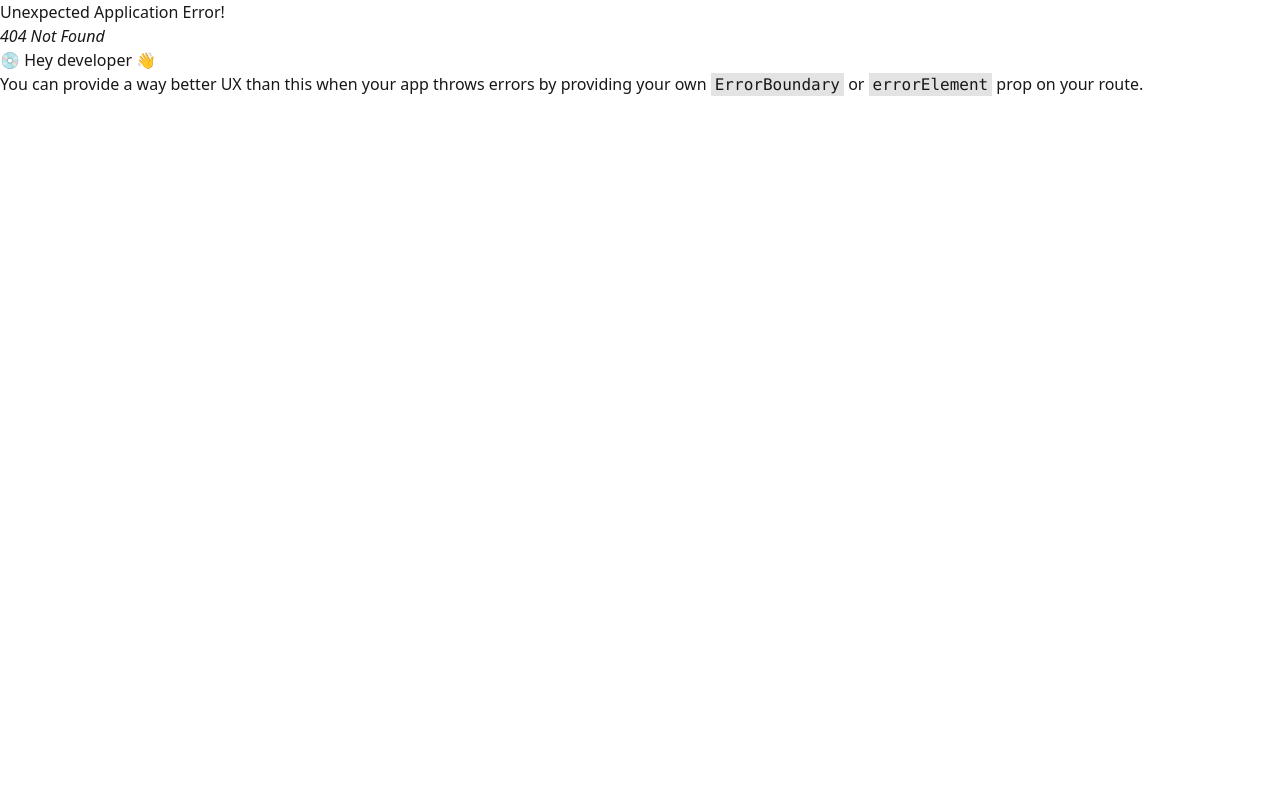
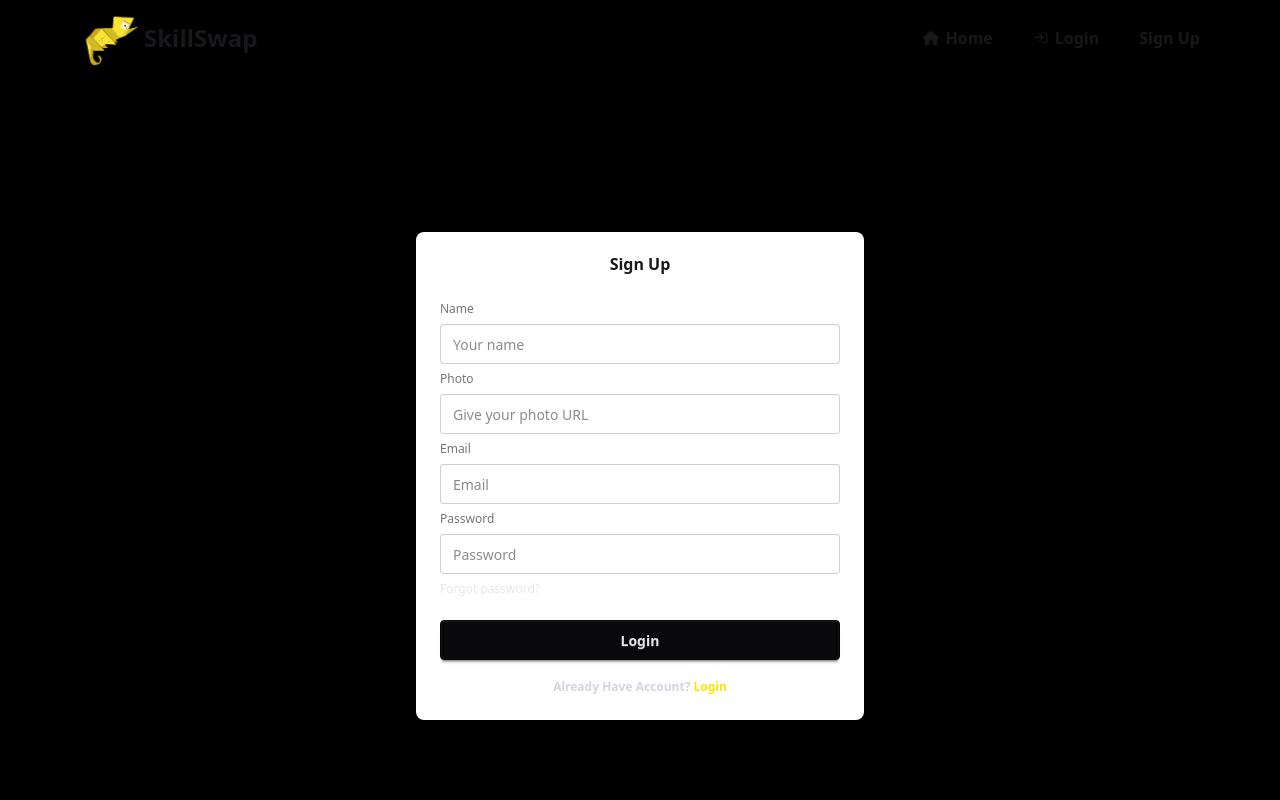
Before and after one commit to se4frog/ph-assignment-skillswap-009, a React (Vite) app: page /auth/signup in a window 1280 px wide. Before the commit this address had no page. Shown: the top 800 px of the page. Built offline with nearby package versions, Linux system fonts and the light colour scheme.

Commit message:
login and signup design

```diff
--- a/src/components/Navbar.jsx
+++ b/src/components/Navbar.jsx
@@ -12,9 +12,9 @@ const Navbar = () => {
         <div className="bg-black navbar px-20 shadow-sm flex justify-between items-center">
             <div className="">
                 <div className='flex justify-center items-center
-                text-xl'>
+                text-xl gap-1'>
                     <img className='w-15' src={logo} alt="" />
-                    <p className='text-2xl font-extrabold'>Skill Swap</p>
+                    <p className='text-2xl font-extrabold'>SkillSwap</p>
                 </div>
             </div>
             <div className='flex gap-2 md:gap-5 lg:gap-10'>
@@ -24,10 +24,14 @@ const Navbar = () => {
                     <p className='font-bold'>Home</p>
                 </NavLink>
 
-                <NavLink to='/login' className='flex justify-center items-center gap-1.5'>
+                <NavLink to='/auth/login' className='flex justify-center items-center gap-1.5'>
 
                     <CgLogIn></CgLogIn>
                     <p className='font-bold'>Login</p>
+                </NavLink>
+                <NavLink to='/auth/signup' className='flex justify-center items-center gap-1.5'>
+
+                    <p className='font-bold'>Sign Up</p>
                 </NavLink>
             </div>
         </div>
--- /dev/null
+++ b/src/layouts/AuthLayout.jsx
@@ -0,0 +1,22 @@
+import React from 'react';
+import Navbar from '../components/Navbar';
+import Footer from '../components/Footer';
+import { Outlet } from 'react-router-dom';
+
+const AuthLayout = () => {
+    return (
+        <div className='flex flex-col'>
+            <header>
+                <Navbar></Navbar>
+            </header>
+            <main className='flex-1'>
+                <Outlet></Outlet>
+            </main>
+            <footer>
+                <Footer></Footer>
+            </footer>
+        </div>
+    );
+};
+
+export default AuthLayout;
--- a/src/pages/Login.jsx
+++ b/src/pages/Login.jsx
@@ -1,9 +1,30 @@
 import React from 'react';
+import { Link } from 'react-router-dom';
 
 const Login = () => {
     return (
-        <div>
-                Login
+         <div className='flex justify-center items-center min-h-screen bg-black'>
+            <div className="card bg-base-100 w-full max-w-md shrink-0 shadow-2xl">
+                <h2 className='font-semibold t ext-2xl text-center mt-5'>Login your Account</h2>
+                <form className="card-body py-5">
+                    <fieldset className="fieldset">
+                        {/* Email */}
+                        <label className="label">Email</label>
+                        <input name='email' type="email" className="input w-full" placeholder="Email"
+                            required />
+
+                        {/* Password */}
+                        <label className="label">Password</label>
+                        <input name='password' type="password" className="input w-full" placeholder="Password"
+                            required />
+
+                        <div><a className="link link-hover text-gray-200">Forgot password?</a></div>
+
+                        <button className="btn btn-neutral mt-4">Login</button>
+                        <h3 className='text-center mt-3 font-semibold text-gray-300'>Don't Have Account? <Link to='/auth/signup' className='text-[#fae502] hover:link' >Sign Up</Link></h3>
+                    </fieldset>
+                </form>
+            </div>
         </div>
     );
 };
--- a/src/pages/SignUp.jsx
+++ b/src/pages/SignUp.jsx
@@ -1,9 +1,39 @@
 import React from 'react';
+import { Link } from 'react-router-dom';
 
 const SignUp = () => {
     return (
-        <div>
-                SignUp
+         <div className='flex justify-center items-center min-h-screen bg-black'>
+            <div className="card bg-base-100 w-full max-w-md shrink-0 shadow-2xl">
+                <h2 className='font-semibold t ext-2xl text-center mt-5'>Sign Up</h2>
+                <form className="card-body py-5">
+                    <fieldset className="fieldset">
+                        {/* Name */}
+                        <label className="label">Name</label>
+                        <input name='name' type="text" className="input w-full" placeholder="Your name"
+                            required />
+                        {/* PhotoUrl */}
+                        <label className="label">Photo</label>
+                        <input name='photo' type="url" className="input w-full" placeholder="Give your photo URL"
+                            required />
+
+                        {/* Email */}
+                        <label className="label">Email</label>
+                        <input name='email' type="email" className="input w-full" placeholder="Email"
+                            required />
+
+                        {/* Password */}
+                        <label className="label">Password</label>
+                        <input name='password' type="password" className="input w-full" placeholder="Password"
+                            required />
+
+                        <div><a className="link link-hover text-gray-200">Forgot password?</a></div>
+
+                        <button className="btn btn-neutral mt-4">Login</button>
+                        <h3 className='text-center mt-3 font-semibold text-gray-300'>Already Have Account? <Link to='/auth/login' className='text-[#fae502] hover:link' >Login</Link></h3>
+                    </fieldset>
+                </form>
+            </div>
         </div>
     );
 };
--- /dev/null
+++ b/src/provider/AuthProvider.jsx
@@ -0,0 +1,11 @@
+import React from 'react';
+
+const AuthProvider = () => {
+    return (
+        <div>
+
+        </div>
+    );
+};
+
+export default AuthProvider;
--- a/src/routes/Router.jsx
+++ b/src/routes/Router.jsx
@@ -1,23 +1,40 @@
 import React from 'react';
 import { createBrowserRouter } from 'react-router-dom';
 import HomeLayout from '../layouts/HomeLayout';
-import Container from '../components/Container';
 import Home from '../pages/Home';
+import Login from '../pages/Login';
+import AuthLayout from '../layouts/AuthLayout';
+import SignUp from '../pages/SignUp';
 
 const Router = createBrowserRouter([
     {
         path: "/",
         element: <HomeLayout></HomeLayout>,
-        children:[
+        children: [
             {
                 index: true,
-                element: (<Container>
-                    <Home></Home>
-                </Container>),
-
+                element: <Home></Home>,
             }
         ]
-    }
+    },
+    {
+        path: '/auth',
+        element: <AuthLayout></AuthLayout>,
+        children: [
+            {
+                path:'/auth/login',
+                element:<Login></Login>
+            },
+            {
+                path:'/auth/signup',
+                element:<SignUp></SignUp>
+            }
+        ]
+    },
+    {
+        path: "/*",
+        element: <h2>Error404</h2>,
+    },
 ])
 
 export default Router;
```
